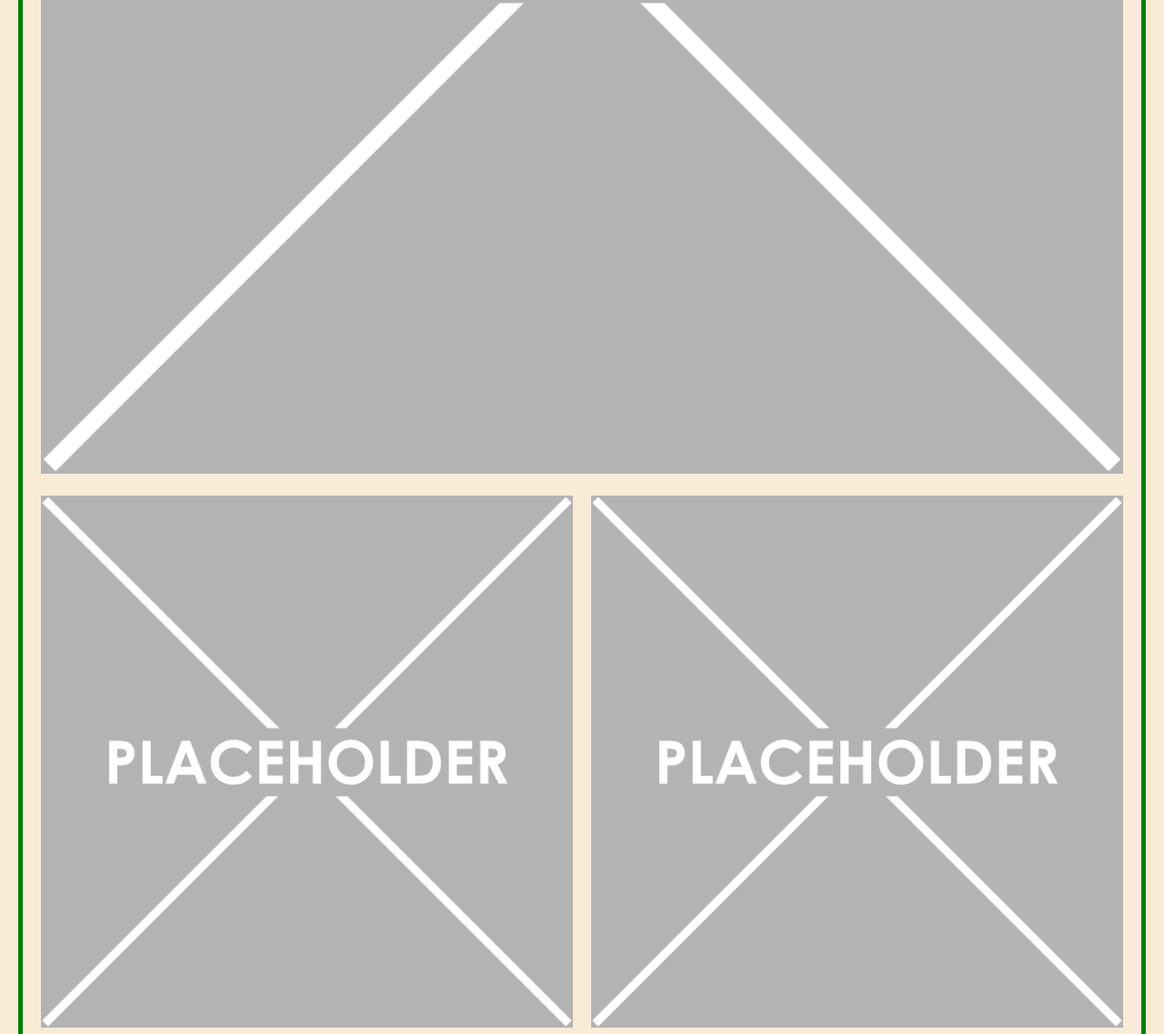
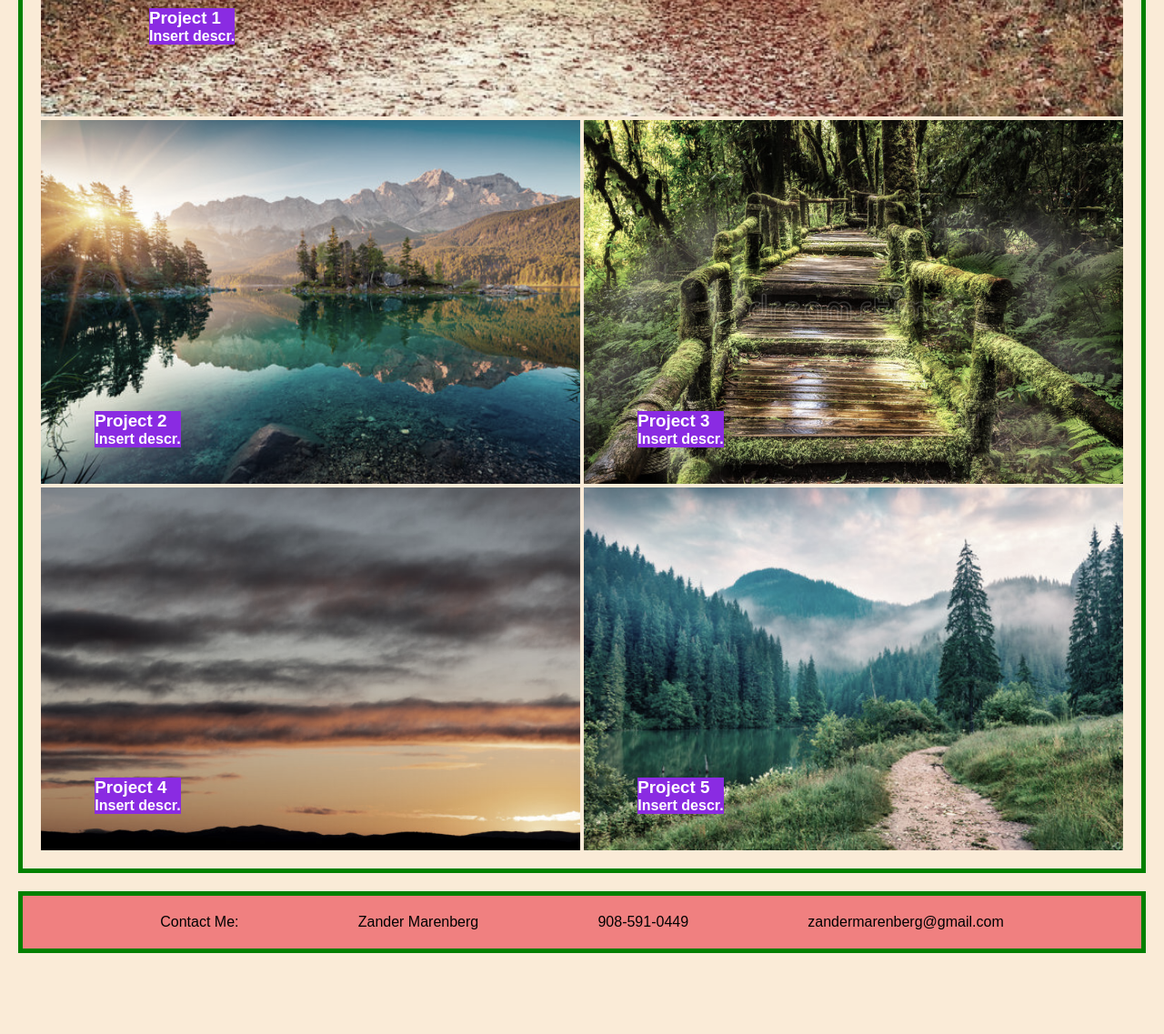
Before and after one commit to Zander-M75/Zander-s-Portfolio-V1, a plain HTML site: page index.html in a window 1280 px wide. Shown: the part 1540-2677 px from the top of the page at 91% size. After the commit the page ends 2626 px from the top, so only its background shows below. Drawn offline with Linux system fonts and the light colour scheme.

Commit message:
naturephotos and phototags

```diff
--- a/Assets/style.css
+++ b/Assets/style.css
@@ -3,7 +3,7 @@
     padding: 0;
 }
 
-.row {
+.rows {
     display: flex;
     flex-direction: row;
     justify-content: space-evenly;
@@ -53,7 +53,7 @@ body {
   }
 
   .hero-image {
-    background-image: linear-gradient(rgba(0, 0, 0, 0.5), rgba(0, 0, 0, 0.5)), url("./HS2.JPG");
+    background-image: linear-gradient(rgba(0, 0, 0, 0.5), rgba(0, 0, 0, 0.5)), url("../Assets/Photos/HS2.JPG");
     height: 70%;
     background-position: center;
     background-repeat: no-repeat;
@@ -108,38 +108,40 @@ body {
     padding: 15px;
 }
 
-.viewer {
+.row {
     display: flex;
-    flex-direction: row;
     flex-wrap: wrap;
-    justify-content: space-between;
-    gap: 20px;
-    position: relative;
-
+    gap: 0.25rem;
   }
 
- img {
+  .project:first-child {
     width: 100%;
   }
 
- .imagelist {
-    list-style: none;
-    width: calc(50% - 10px);
+  .project {
     position: relative;
-
+    width: calc(50% - 0.125rem);
   }
 
-.piclabel{
-   position:absolute;
-   margin: 10px;
-   padding: 10px;
-    color:white;
-    background-color: blue;
+  .project img {
+    height: 100%;
+    width: 100%;
+    object-fit: cover;
+    filter: grayscale(0.5);
   }
 
- .imagelist:first-child {
-    width: 100%;
+  .project img:hover {
+    filter: grayscale(0);
   }
+
+  .project-label {
+    position: absolute;
+    bottom: 10%;
+    left: 10%;
+    color: white;
+    background-color:blueviolet;
+  }
+
 
  footer {
   background-color:lightcoral;
--- a/index.html
+++ b/index.html
@@ -11,10 +11,10 @@
 
 <body>
 
-    <header class="row">
+    <header class="rows">
         <h1>Zander's Portfolio</h1>
         <nav>
-            <ul class="row ul-nav">
+            <ul class="rows ul-nav">
                 <li class="navlist"><a href="#about">About Me</a></li>
                 <li class="navlist"><a href="#mywork">My Projects</a></li>
                 <li class="navlist"><a href="#contact">Contact</a></li>
@@ -46,60 +46,60 @@
     <main class="portion-style" id="mywork">
         <h2 class="abouthead">My Projects</h2>
 
-        <div>
-            <ul class="viewer">
-
-                <a class="imagelist" href="https://www.google.com/" target="_blank">
-                <li class="imagelist"><img src="./Assets/placeholder.png" alt="placeholder image"></li>
+        <div class="row">
+            <div class="project">
+              <a href="http://google.com" target="_blank">
+                <img src="./Assets/Photos/Leaves1.jpeg" alt="">
+                <div class="project-label">
+                  <h3>Project 1</h3>
+                  <h4>Insert descr.</h4>
+                </div>
               </a>
-                <div class="piclabel">
-                  <h3>Sample Project 1</h3>
-                  <h4>*insert descr.</h4>
             </div>
-
-                <a class="imagelist" href="https://www.google.com/" target="_blank">
-                    <li class="imagelist"><img src="./Assets/placeholder.png" alt="placeholder image"></li>
+            <div class="project">
+              <a href="http://google.com">
+                <img src="./Assets/Photos/Lake1.jpeg"
+                  alt="">
+                <div class="project-label">
+                  <h3>Project 2</h3>
+                  <h4>Insert descr.</h4>
+                </div>
               </a>
-                    <div class="piclabel">
-                        <h3>Sample Project 2</h3>
-                        <h4>*insert descr.</h4>
             </div>
-
-
-                    <a class="imagelist" href="https://www.google.com/" target="_blank">
-                        <li class="imagelist"><img src="./Assets/placeholder.png" alt="placeholder image"></li>
+            <div class="project">
+              <a href="http://google.com">
+                <img src="./Assets/Photos/Rainforest1.jpeg"
+                  alt="">
+                <div class="project-label">
+                  <h3>Project 3</h3>
+                  <h4>Insert descr.</h4>
+                </div>
               </a>
-                        <div class="piclabel">
-                            <h3>Sample Project 3</h3>
-                            <h4>*insert descr.</h4>
             </div>
-
-                        <a class="imagelist" href="https://www.google.com/" target="_blank">
-                            <li class="imagelist"><img src="./Assets/placeholder.png" alt="placeholder image"></li>
+            <div class="project">
+              <a href="http://google.com">
+                <img src="./Assets/Photos/sky1.jpeg"
+                  alt="">
+                <div class="project-label">
+                  <h3>Project 4</h3>
+                  <h4>Insert descr.</h4>
+                </div>
               </a>
-                            <div class="piclabel">
-                                <h3>Sample Project 4</h3>
-                                <h4>*insert descr.</h4>
             </div>
-
-                            <a class="imagelist" href="https://www.google.com/" target="_blank">
-                                <li class="imagelist"><img src="./Assets/placeholder.png" alt="placeholder image"></li>
+            <div class="project">
+              <a href="http://google.com">
+                <img src="./Assets/Photos/Trail1.jpeg" alt="">
+                <div class="project-label">
+                  <h3>Project 5</h3>
+                  <h4>Insert descr.</h4>
+                </div>
               </a>
-                                <div class="piclabel">
-                                    <h3>Sample Project 5</h3>
-                                    <h4>*insert descr.</h4>
             </div>
-
-
-            </ul>
           </div>
-
-
-
 
     </main>
 
-    <footer id="contact" class="row portion-style">
+    <footer id="contact" class="rows portion-style">
         <p>Contact Me:</p>
         <p>Zander Marenberg</p>
         <p>908-591-0449</p>
```
Also changed, not shown: Assets/Headshot.jpg (deleted), Assets/IMG_1476.jpg (deleted), Assets/Photos/HS2.JPG (renamed from Assets/HS2.JPG), Assets/Photos/Lake1.jpeg (added), Assets/Photos/Leaves1.jpeg (added), Assets/Photos/Rainforest1.jpeg (added), Assets/Photos/Trail1.jpeg (added), Assets/Photos/placeholder.png (renamed from Assets/placeholder.png), Assets/Photos/sky1.jpeg (added), Assets/sample.jpg (deleted), 1 other file. Lines whose indentation alone changed are shown as unchanged.
